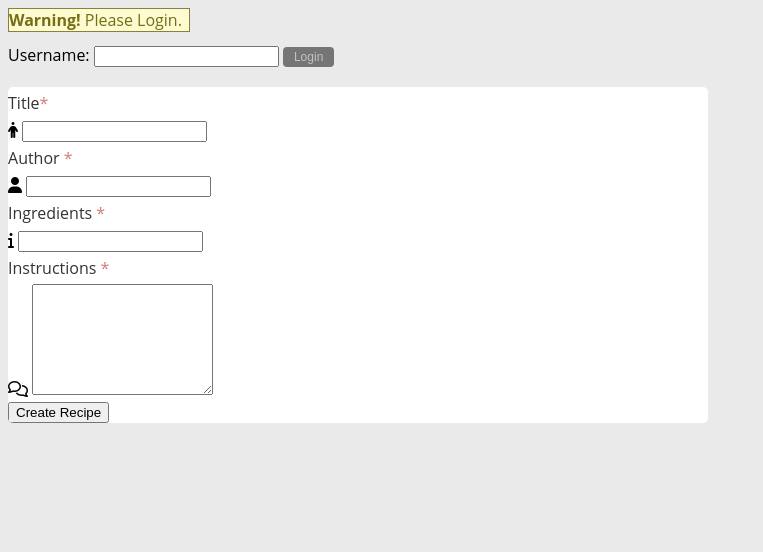
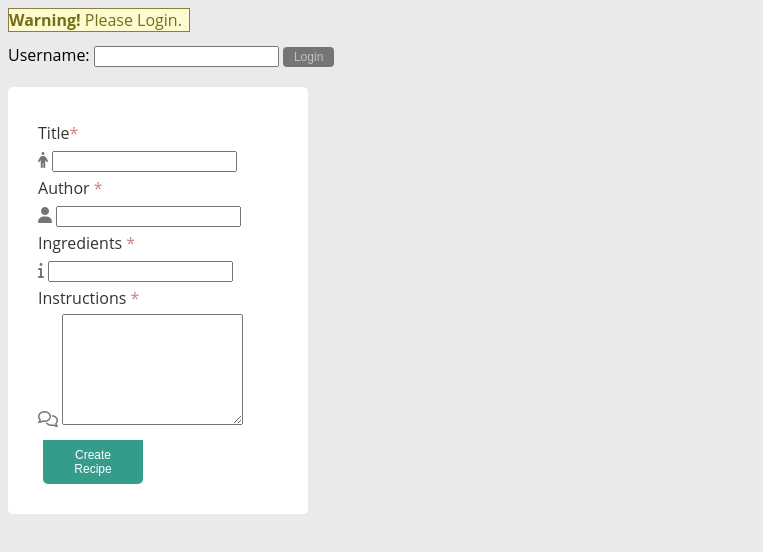
Before and after one commit to srinjoychakravarty/food, a website built with webpack: page public/index.html in a window 1280 px wide. Shown: the whole page, without its empty margins (0-763 px from the left). Built offline with nearby package versions, Linux system fonts and the light colour scheme; files whose address does not match are found by name.

Commit message:
:hammer: added html

```diff
--- a/public/index.css
+++ b/public/index.css
@@ -49,8 +49,7 @@
   form {
     margin-top: 20px;
     border-radius: 5px;
-    max-width:700px;
-    width:100%;
+    width:300px;
     background-color: #FFFFFF;
     overflow: hidden;
   }
@@ -65,3 +64,25 @@
     line-height: 2;
     color:#333;
   }
+
+  i {
+    color:#757575;
+  }
+
+  .contentform {
+    padding: 30px 30px;
+  }
+
+  .bouton-contact{
+    background-color:  rgb(53, 155, 139);
+    color: #FFF;
+    text-align: center;
+    width: 100px;
+    border:0;
+    padding: 8px 12px;
+    border-radius: 0px 0px 5px 5px;
+    cursor: pointer;
+    margin-top: 10px;
+    margin-left: 5px;
+    font-size: 12px;
+  }
--- a/public/index.html
+++ b/public/index.html
@@ -21,7 +21,6 @@
 		<article class="create-recipe">
 			<form>
 				<div class="contentform">
-					<div class="leftcontact">
 					<div class="form-group">
 						<p>Title<span>*</span></p>
 						<span class="icon-case"><i class="fa fa-male"></i></span>
@@ -34,8 +33,6 @@
 						<input type="text" name="prenom" id="prenom" data-rule="required" data-msg="Vérifiez votre saisie sur les champs : Le champ 'Prénom' doit être renseigné."/>
 						<div class="validation"></div>
 					</div>
-					</div>
-				<div class="rightcontact">
 					<div class="form-group">
 						<p>Ingredients <span>*</span></p>
 						<span class="icon-case"><i class="fa fa-info"></i></span>
@@ -47,7 +44,6 @@
 						<span class="icon-case"><i class="fa fa-comments-o"></i></span>
 						<textarea name="message" rows="7" data-rule="required" data-msg="Vérifiez votre saisie sur les champs : Le champ 'Message' doit être renseigné."></textarea>
 						<div class="validation"></div>
-					</div>
 					</div>
 				<button type="submit" class="bouton-contact">Create Recipe</button>
 		  	</form>
```
Lines whose indentation alone changed are shown as unchanged.
